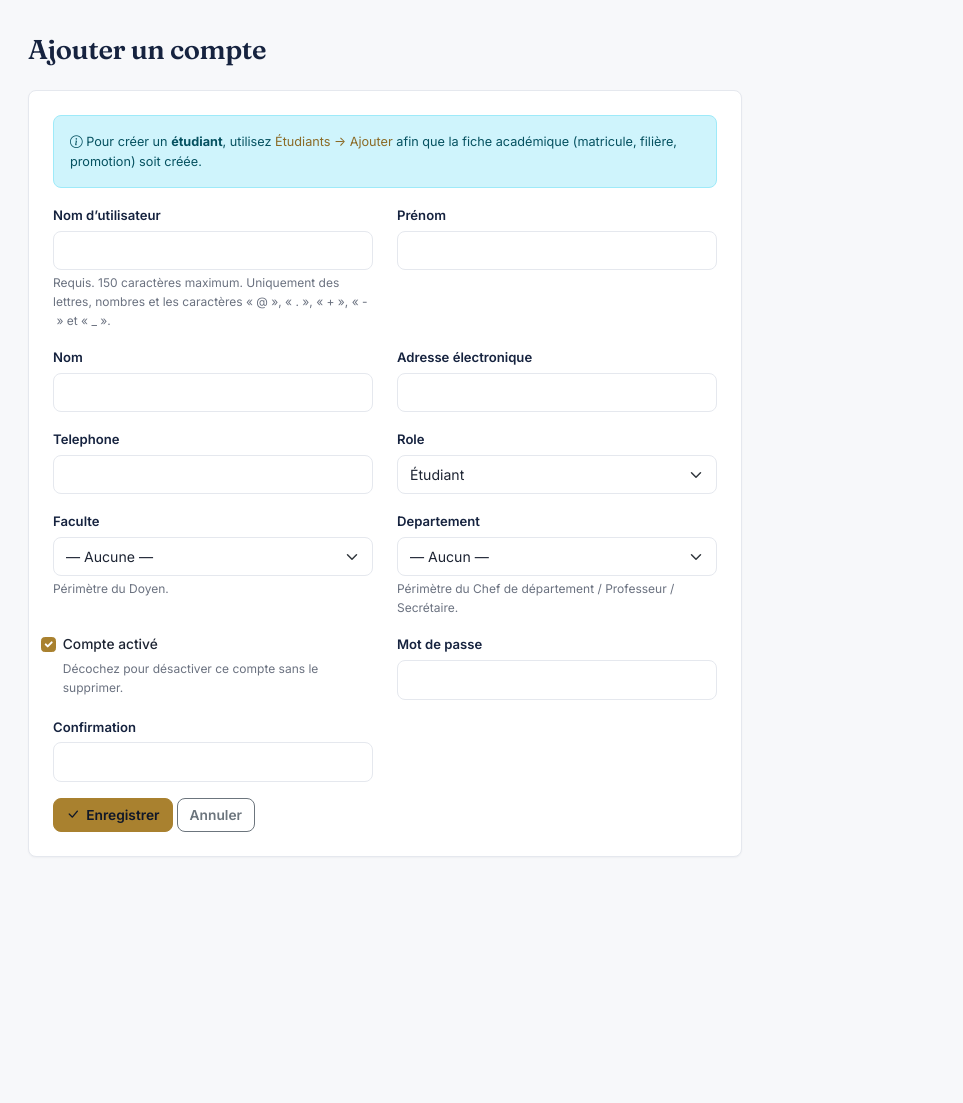
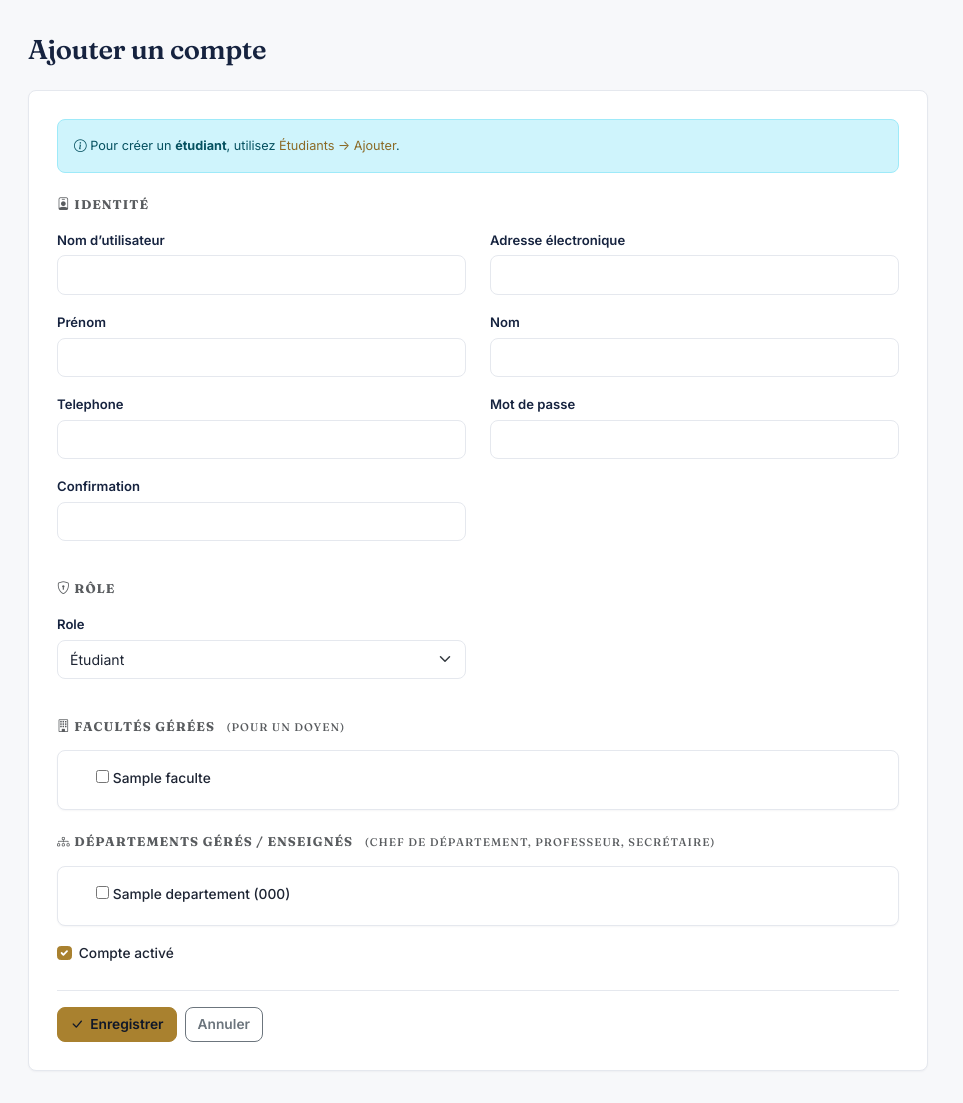
Before and after one commit to monamijer/django-academic, a Django app: page /comptes/utilisateurs/ajouter/ in a window 1280 px wide. Shown: the part 108-1211 px from the top of the page, without its empty margins (0-963 px from the left). Before the commit the page ends 965 px from the top, so only its background shows below. Run offline with Django 5.2, Linux system fonts and the light colour scheme; a user stored in the database is signed in; tables that the repository leaves empty hold one stand-in row (values such as "Sample post"); some libraries are stand-ins or nearby versions.

Commit message:
feat(comptes): multi-valued scopes (facultes_gerées + departements_gérés) replacing single FK
- Utilisateur gains two M2M: facultes_gerées and departements_gérés. Old FK faculte/departement kept for backward compat but no longer used by the UI or by departements_geres().
- departements_geres() and new facultes_geres() now read from the M2M, falling back to the FK when M2M is empty (migration bridge).
- UtilisateurForm exposes both M2M as checkbox lists. Per-role validation: DOYEN needs at least one faculté, CHEF_DEPARTEMENT/PROFESSEUR/SECRETAIRE need at least one département.
- Template rebuilt with clear sections (Identité, Rôle, Facultés gérées, Départements gérés, Statut), each M2M in a scrollable checkbox grid.
- comptes/views.py dashboards read from facultes_geres()/departements_gérés instead of singular FK.
- Single ADMIN_SYSTEME enforced server-side.

```diff
--- a/comptes/forms.py
+++ b/comptes/forms.py
@@ -4,6 +4,7 @@ from django import forms
 from django.contrib.auth.forms import AuthenticationForm, PasswordChangeForm
 from django.core.exceptions import ValidationError
 
+from academique.models import Departement, Faculte
 from .models import Utilisateur
 
 TELEPHONE_CHIFFRES_MIN = 8
@@ -31,11 +32,16 @@ _ADMIN_AUTOCOMPLETE = {"autocomplete": "off", "spellcheck": "false"}
 class ConnexionForm(AuthenticationForm):
     username = forms.CharField(
         label="Nom d'utilisateur",
-        widget=forms.TextInput(attrs={"class": "form-control", "autofocus": True, "autocomplete": "username"}),
+        widget=forms.TextInput(attrs={
+            "class": "form-control", "autofocus": True,
+            "autocomplete": "username",
+        }),
     )
     password = forms.CharField(
         label="Mot de passe",
-        widget=forms.PasswordInput(attrs={"class": "form-control", "autocomplete": "current-password"}),
+        widget=forms.PasswordInput(attrs={
+            "class": "form-control", "autocomplete": "current-password",
+        }),
     )
 
 
@@ -62,8 +68,7 @@ class ProfilForm(forms.ModelForm):
         telephone.validators.append(valider_telephone)
         telephone.help_text = "Exemple : +257 79 123 456 (8 à 15 chiffres)."
         telephone.widget.attrs.update({
-            "inputmode": "tel",
-            "autocomplete": "tel",
+            "inputmode": "tel", "autocomplete": "tel",
             "data-garde-champ": "telephone",
             "data-min-chiffres": TELEPHONE_CHIFFRES_MIN,
             "data-max-chiffres": TELEPHONE_CHIFFRES_MAX,
@@ -82,13 +87,11 @@ class ChangerMotDePasseForm(PasswordChangeForm):
 
 
 class UtilisateurForm(forms.ModelForm):
-    """Formulaire administratif complet : réservé à l'administrateur système."""
-
     class Meta:
         model = Utilisateur
         fields = [
             "username", "first_name", "last_name", "email", "telephone",
-            "role", "faculte", "departement", "est_actif_compte",
+            "role", "facultes_gerées", "departements_gérés", "est_actif_compte",
         ]
         widgets = {
             "username": forms.TextInput(attrs={"class": "form-control", **_ADMIN_AUTOCOMPLETE}),
@@ -97,19 +100,18 @@ class UtilisateurForm(forms.ModelForm):
             "email": forms.EmailInput(attrs={"class": "form-control", **_ADMIN_AUTOCOMPLETE}),
             "telephone": forms.TextInput(attrs={"class": "form-control", **_ADMIN_AUTOCOMPLETE}),
             "role": forms.Select(attrs={"class": "form-select"}),
-            "faculte": forms.Select(attrs={"class": "form-select"}),
-            "departement": forms.Select(attrs={"class": "form-select"}),
+            "facultes_gerées": forms.CheckboxSelectMultiple(),
+            "departements_gérés": forms.CheckboxSelectMultiple(),
             "est_actif_compte": forms.CheckboxInput(attrs={"class": "form-check-input"}),
         }
 
     def __init__(self, *args, **kwargs):
         super().__init__(*args, **kwargs)
-        # Défensif : les sous-classes peuvent avoir retiré ces champs de Meta.
-        if "faculte" in self.fields:
-            self.fields["faculte"].empty_label = "— Aucune —"
-        if "departement" in self.fields:
-            self.fields["departement"].empty_label = "— Aucun —"
-        # On masque ADMIN_SYSTEME du select : il ne doit exister qu'un seul admin.
+        self.fields["facultes_gerées"].queryset = Faculte.objects.filter(est_active=True).order_by("nom")
+        self.fields["departements_gérés"].queryset = Departement.objects.filter(est_actif=True).select_related("faculte").order_by("faculte__nom", "nom")
+        self.fields["facultes_gerées"].required = False
+        self.fields["departements_gérés"].required = False
+
         if "role" in self.fields:
             self.fields["role"].choices = [
                 (code, label) for code, label in self.fields["role"].choices
@@ -119,32 +121,35 @@ class UtilisateurForm(forms.ModelForm):
     def clean(self):
         cleaned = super().clean()
         role = cleaned.get("role")
-        faculte = cleaned.get("faculte")
-        departement = cleaned.get("departement")
+        facs = cleaned.get("facultes_gerées") or []
+        deps = cleaned.get("departements_gérés") or []
 
-        # Un seul administrateur système au monde
         if role == Utilisateur.Role.ADMIN_SYSTEME:
             existant = Utilisateur.objects.filter(role=Utilisateur.Role.ADMIN_SYSTEME)
             if self.instance.pk:
                 existant = existant.exclude(pk=self.instance.pk)
             if existant.exists():
                 raise ValidationError({
-                    "role": "Un administrateur système existe déjà. "
-                            "Ce rôle ne peut pas être attribué à un second compte."
+                    "role": "Un administrateur système existe déjà."
                 })
 
-        if role == Utilisateur.Role.DOYEN and not faculte:
-            raise ValidationError({"faculte": "Un Doyen doit être rattaché à une faculté."})
+        if role == Utilisateur.Role.DOYEN and not facs:
+            raise ValidationError({
+                "facultes_gerées": "Un Doyen doit gérer au moins une faculté."
+            })
         if role in (
             Utilisateur.Role.CHEF_DEPARTEMENT,
             Utilisateur.Role.PROFESSEUR,
             Utilisateur.Role.SECRETAIRE,
-        ) and not departement:
-            raise ValidationError({"departement": "Ce rôle nécessite un département."})
+        ) and not deps:
+            raise ValidationError({
+                "departements_gérés": "Ce rôle nécessite au moins un département."
+            })
+
         if role == Utilisateur.Role.ETUDIANT:
-            raise ValidationError(
-                {"role": "Utilisez le formulaire dédié « Ajouter un étudiant » pour créer un compte étudiant."}
-            )
+            raise ValidationError({
+                "role": "Utilisez le formulaire dédié « Ajouter un étudiant »."
+            })
         return cleaned
 
 
@@ -169,4 +174,5 @@ class UtilisateurCreationForm(UtilisateurForm):
         utilisateur.set_password(self.cleaned_data["password1"])
         if commit:
             utilisateur.save()
+            self.save_m2m()
         return utilisateur
--- a/comptes/templates/comptes/formulaire_utilisateur.html
+++ b/comptes/templates/comptes/formulaire_utilisateur.html
@@ -2,13 +2,13 @@
 {% block titre %}{{ titre }}{% endblock %}
 {% block contenu %}
 <div class="page-head"><div><h1>{{ titre }}</h1></div></div>
-<div class="panel col-md-7" style="padding:1.5rem;">
+
+<div class="panel" style="padding: 1.75rem; max-width: 900px;">
   {% if creation %}
-    <div class="alert alert-info small">
+  <div class="alert alert-info small mb-4">
     <i class="bi bi-info-circle"></i>
     Pour créer un <strong>étudiant</strong>, utilisez
-      <a href="{% url 'etudiants:creer_etudiant' %}">Étudiants → Ajouter</a>
-      afin que la fiche académique (matricule, filière, promotion) soit créée.
+    <a href="{% url 'etudiants:creer_etudiant' %}">Étudiants → Ajouter</a>.
   </div>
   {% endif %}
 
@@ -20,22 +20,92 @@
       </div>
     {% endif %}
 
+    {# ═══ Identité ═══ #}
+    <h6 class="text-uppercase small fw-bold text-muted mb-3" style="letter-spacing: .08em;">
+      <i class="bi bi-person-badge"></i> Identité
+    </h6>
     <div class="row">
-    {% for field in form %}
-      <div class="col-md-6 mb-3 {% if field.field.widget.input_type == 'checkbox' %}form-check{% endif %}">
-        {% if field.field.widget.input_type == 'checkbox' %}
-          {{ field }} <label class="form-check-label">{{ field.label }}</label>
-        {% else %}
-          <label class="form-label">{{ field.label }}</label>{{ field }}
-        {% endif %}
-        {% if field.help_text %}<div class="form-text small">{{ field.help_text }}</div>{% endif %}
-        {% for error in field.errors %}<div class="text-danger small">{{ error }}</div>{% endfor %}
+      <div class="col-md-6 mb-3"><label class="form-label">{{ form.username.label }}</label>{{ form.username }}{% for e in form.username.errors %}<div class="text-danger small">{{ e }}</div>{% endfor %}</div>
+      <div class="col-md-6 mb-3"><label class="form-label">{{ form.email.label }}</label>{{ form.email }}{% for e in form.email.errors %}<div class="text-danger small">{{ e }}</div>{% endfor %}</div>
+      <div class="col-md-6 mb-3"><label class="form-label">{{ form.first_name.label }}</label>{{ form.first_name }}{% for e in form.first_name.errors %}<div class="text-danger small">{{ e }}</div>{% endfor %}</div>
+      <div class="col-md-6 mb-3"><label class="form-label">{{ form.last_name.label }}</label>{{ form.last_name }}{% for e in form.last_name.errors %}<div class="text-danger small">{{ e }}</div>{% endfor %}</div>
+      <div class="col-md-6 mb-3"><label class="form-label">{{ form.telephone.label }}</label>{{ form.telephone }}{% for e in form.telephone.errors %}<div class="text-danger small">{{ e }}</div>{% endfor %}</div>
+      {% if form.password1 %}<div class="col-md-6 mb-3"><label class="form-label">{{ form.password1.label }}</label>{{ form.password1 }}{% for e in form.password1.errors %}<div class="text-danger small">{{ e }}</div>{% endfor %}</div>{% endif %}
+      {% if form.password2 %}<div class="col-md-6 mb-3"><label class="form-label">{{ form.password2.label }}</label>{{ form.password2 }}{% for e in form.password2.errors %}<div class="text-danger small">{{ e }}</div>{% endfor %}</div>{% endif %}
+    </div>
+
+    {# ═══ Rôle ═══ #}
+    <h6 class="text-uppercase small fw-bold text-muted mt-4 mb-3" style="letter-spacing: .08em;">
+      <i class="bi bi-shield-lock"></i> Rôle
+    </h6>
+    <div class="row">
+      <div class="col-md-6 mb-3">
+        <label class="form-label">{{ form.role.label }}</label>
+        {{ form.role }}
+        {% for e in form.role.errors %}<div class="text-danger small">{{ e }}</div>{% endfor %}
+      </div>
+    </div>
+
+    {# ═══ Facultés gérées ═══ #}
+    <h6 class="text-uppercase small fw-bold text-muted mt-4 mb-3" style="letter-spacing: .08em;">
+      <i class="bi bi-building"></i> Facultés gérées
+      <span class="small text-muted fw-normal ms-2">(pour un Doyen)</span>
+    </h6>
+    <div class="up-panel mb-3" style="padding: 1rem; max-height: 240px; overflow-y: auto;">
+      {% if form.facultes_gerées.field.queryset %}
+        <div class="row">
+        {% for checkbox in form.facultes_gerées %}
+          <div class="col-md-6">
+            <div class="form-check">
+              {{ checkbox.tag }}
+              <label class="form-check-label" for="{{ checkbox.id_for_label }}">
+                {{ checkbox.choice_label }}
+              </label>
+            </div>
           </div>
         {% endfor %}
         </div>
+      {% else %}
+        <div class="text-muted small">Aucune faculté disponible.</div>
+      {% endif %}
+    </div>
+    {% for e in form.facultes_gerées.errors %}<div class="text-danger small mb-3">{{ e }}</div>{% endfor %}
 
+    {# ═══ Départements gérés ═══ #}
+    <h6 class="text-uppercase small fw-bold text-muted mt-4 mb-3" style="letter-spacing: .08em;">
+      <i class="bi bi-diagram-3"></i> Départements gérés / enseignés
+      <span class="small text-muted fw-normal ms-2">(Chef de département, Professeur, Secrétaire)</span>
+    </h6>
+    <div class="up-panel mb-3" style="padding: 1rem; max-height: 320px; overflow-y: auto;">
+      {% if form.departements_gérés.field.queryset %}
+        <div class="row">
+        {% for checkbox in form.departements_gérés %}
+          <div class="col-md-6">
+            <div class="form-check">
+              {{ checkbox.tag }}
+              <label class="form-check-label" for="{{ checkbox.id_for_label }}">
+                {{ checkbox.choice_label }}
+              </label>
+            </div>
+          </div>
+        {% endfor %}
+        </div>
+      {% else %}
+        <div class="text-muted small">Aucun département disponible.</div>
+      {% endif %}
+    </div>
+    {% for e in form.departements_gérés.errors %}<div class="text-danger small mb-3">{{ e }}</div>{% endfor %}
+
+    {# ═══ Statut ═══ #}
+    <div class="form-check mb-4 mt-3">
+      {{ form.est_actif_compte }}
+      <label class="form-check-label">{{ form.est_actif_compte.label }}</label>
+    </div>
+
+    <div class="d-flex gap-2 mt-4 pt-3" style="border-top: 1px solid var(--up-line);">
       <button class="btn btn-brand btn-icon"><i class="bi bi-check-lg"></i> Enregistrer</button>
       <a href="{% url 'comptes:liste_utilisateurs' %}" class="btn btn-outline-secondary">Annuler</a>
+    </div>
   </form>
 </div>
 {% endblock %}
--- a/comptes/views.py
+++ b/comptes/views.py
@@ -141,7 +141,7 @@ def tableau_bord(request):
     elif u.role == Utilisateur.Role.DOYEN:
         departements = u.departements_geres()
         contexte.update({
-            "faculte": u.faculte,
+            "facultes_liste": u.facultes_geres(),
             "departements_liste": departements,
             "nb_departements": departements.count(),
             "nb_etudiants": Etudiant.objects.filter(filiere__departement__in=departements, est_actif=True).count(),
@@ -153,7 +153,7 @@ def tableau_bord(request):
         departements = u.departements_geres()
         etudiants = Etudiant.objects.filter(filiere__departement__in=departements, est_actif=True)
         contexte.update({
-            "departement": u.departement,
+            "departements_liste": u.departements_gérés.all(),
             "nb_etudiants": etudiants.count(),
             "nb_cours": Cours.objects.filter(departement__in=departements, est_actif=True).count(),
             "etudiants_en_difficulte": [e for e in etudiants if e.en_difficulte][:8],
@@ -169,7 +169,7 @@ def tableau_bord(request):
         departements = u.departements_geres()
         etudiants_dept = Etudiant.objects.filter(filiere__departement__in=departements)
         contexte.update({
-            "departement": u.departement,
+            "departements_liste": u.departements_gérés.all(),
             "nb_etudiants": etudiants_dept.count(),
             "derniers_etudiants": etudiants_dept.select_related("utilisateur", "filiere").order_by("-pk")[:6],
         })
```
Also changed, not shown: comptes/models.py (+61 -12 lines), comptes/migrations/0002_utilisateur_departements_gérés_and_more.py (added). Lines whose indentation alone changed are shown as unchanged.
